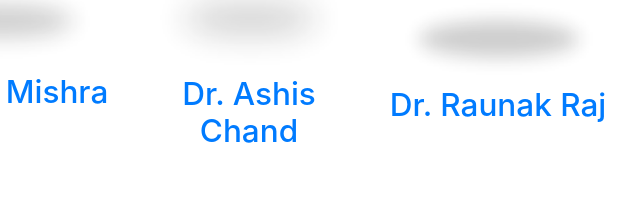
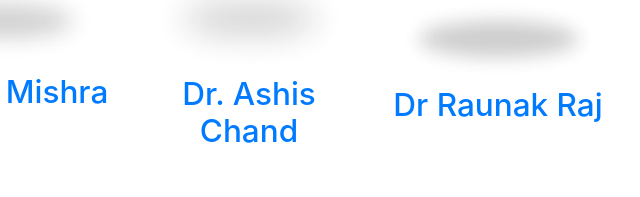
Before and after one commit to articulus-hub/website2, a plain HTML site: page index.html in a window 1280 px wide. Shown: the part 2963-3160 px from the top of the page, 640-1280 px from the left. Drawn offline with Linux system fonts and the light colour scheme.

Commit message:
Update index.html

```diff
--- a/index.html
+++ b/index.html
@@ -207,7 +207,7 @@
                       <a href="img/team-images/Raunak.png">
                         <figure class="effect-honey tm-gallery-item">
                           <img src="img/team-images/Raunak.png" alt="Image" class="img-fluid">
-                          <h3>Dr. Raunak Raj</h3>
+                          <h3>Dr Raunak Raj</h3>
                         </figure>
                       </a>
                       </div>
```
